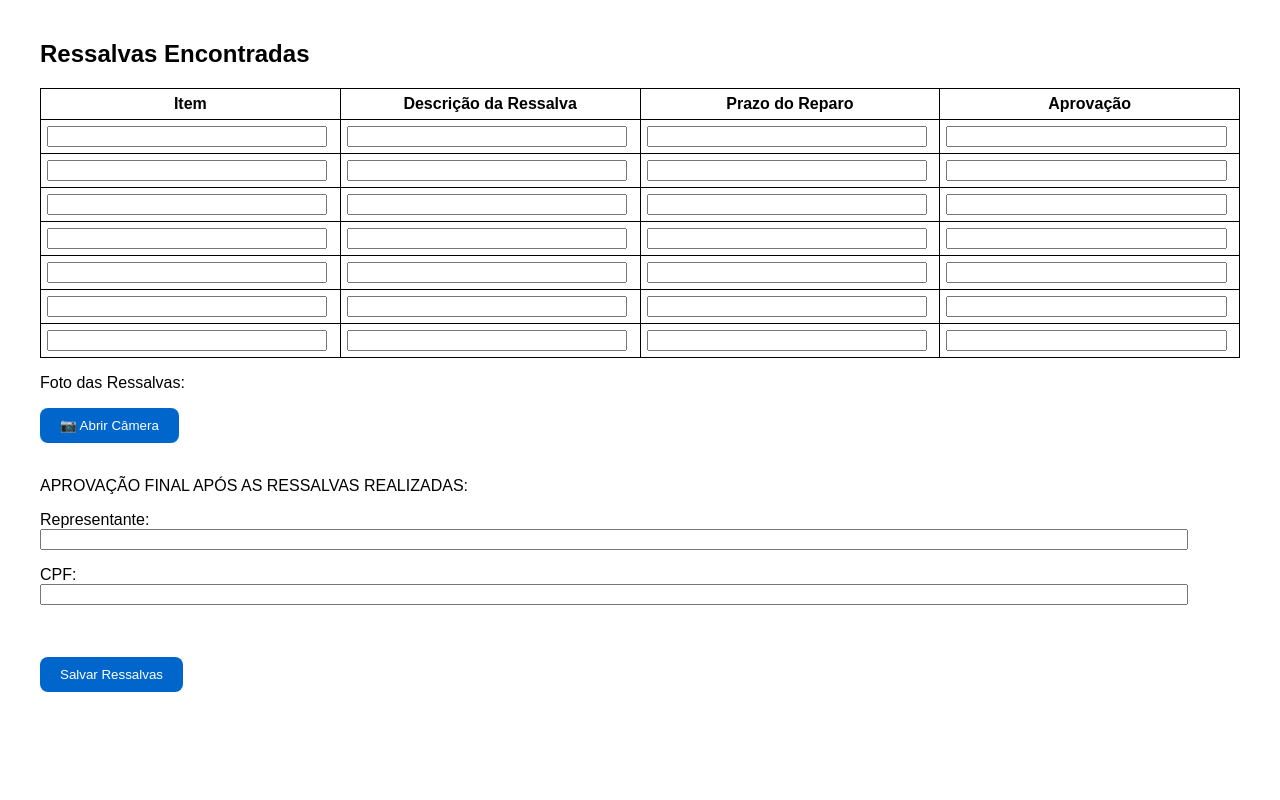
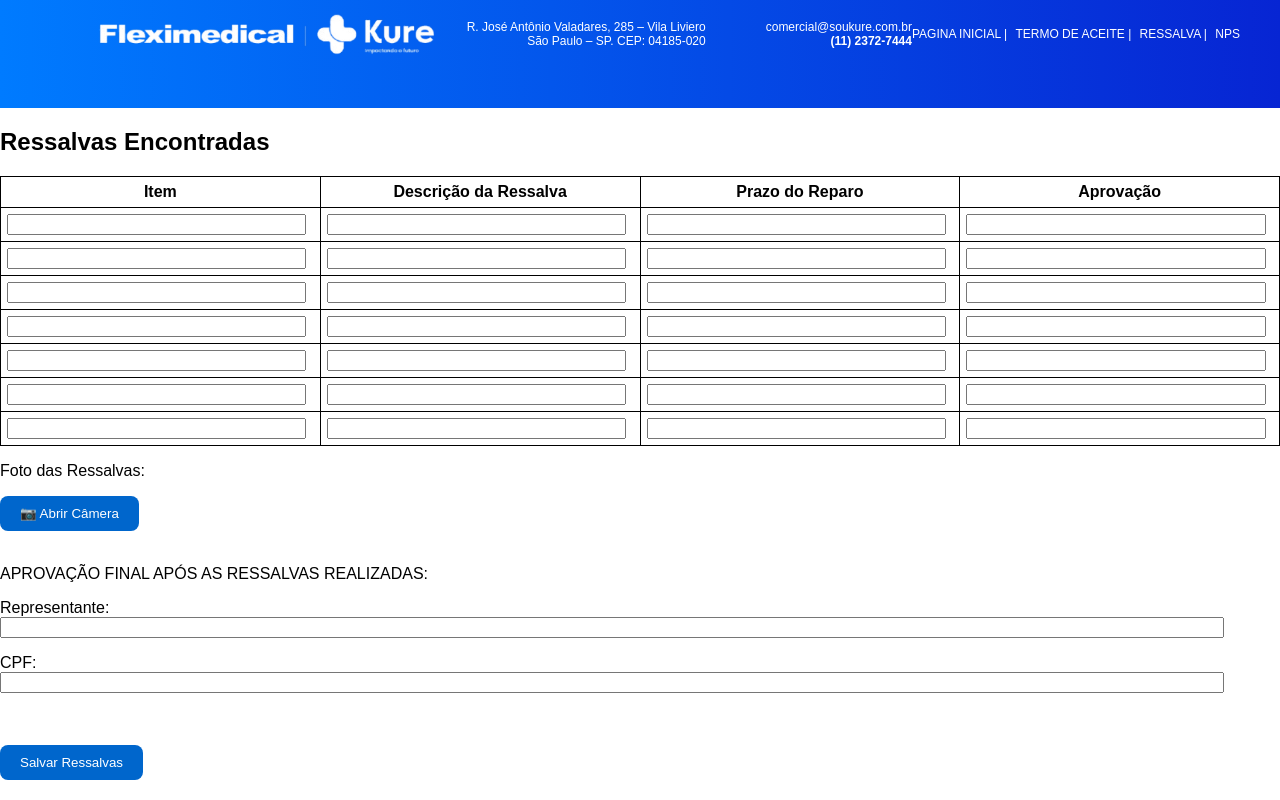
Before and after one commit to HenriqueNunes-2008/Termo_Aceite, a Flask app: page /ressalvas in a window 1280 px wide. Run offline with Flask 3, Linux system fonts and the light colour scheme.

Commit message:
Refactor ressavlas.html with new layout and styles
Updated the HTML structure and styles for the ressavlas page, including a new top bar and improved layout.

```diff
--- a/templates/ressalvas.html
+++ b/templates/ressalvas.html
@@ -5,8 +5,9 @@
     <title>Ressalvas</title>
     <style>
 body {
-            font-family: Arial;
-            margin: 40px;
+    margin: 0;
+    font-family: Arial, sans-serif;
+    background: #ffffff;
 }
         table {
             width: 100%;
@@ -19,9 +20,40 @@
 input[type=text] {
     width: 95%;
 }
+.topbar { background: linear-gradient(to right, #007bff, #0725d3); color: white; padding: 40px; display: flex; justify-content: space-between; align-items: center; position: relative; }
+.logo { position: absolute; height: 35%; top: -13%; left: 20px; z-index: 1; }
+.address { position: relative; text-align: right; top: -20px; font-size: 12px; color: white; flex: 1; margin-right: 5%; }
+.contact-info { position: relative; top: -20px; text-align: right; font-size: 12px; color: white; }
+.contact-info a { color: white; text-decoration: none; font-size: 12px; margin-left: 5px; }
+.contact-info a:first-child { margin-left: 0; }
+.contact-info a:hover { text-decoration: underline; }
+.navigation { position: relative; top: -20px; text-align: right; font-size: 12px; color: white; }
+.navigation a { color: white; text-decoration: none; margin-left: 5px; }
+.navigation a:first-child { margin-left: 0; }
+.navigation a:hover { text-decoration: underline; }
 </style>
 </head>
 <body>
+    <!-- LOGO (AGORA COM url_for) -->
+    <img src="{{ url_for('static', filename='logo_fleximedical.png') }}" class="logo">
+
+    <div class="topbar">
+        <div class="address">
+            R. José Antônio Valadares, 285 – Vila Liviero<br>
+            São Paulo – SP. CEP: 04185-020
+        </div>
+        <div class="contact-info">
+            comercial@soukure.com.br<br>
+            <strong>(11) 2372-7444</strong>
+        </div>
+        <div class="navigation">
+            <a href="{{ url_for('home') }}">PAGINA INICIAL</a> |
+            <a href="{{ url_for('termo') }}">TERMO DE ACEITE</a> |
+            <a href="{{ url_for('ressalvas') }}">RESSALVA</a> |
+            <a href="{{ url_for('nps') }}">NPS</a>
+        </div>
+    </div>
+
     <h2>Ressalvas Encontradas</h2>
     <form method="POST" enctype="multipart/form-data">
         <table>
```
Lines whose indentation alone changed are shown as unchanged.
